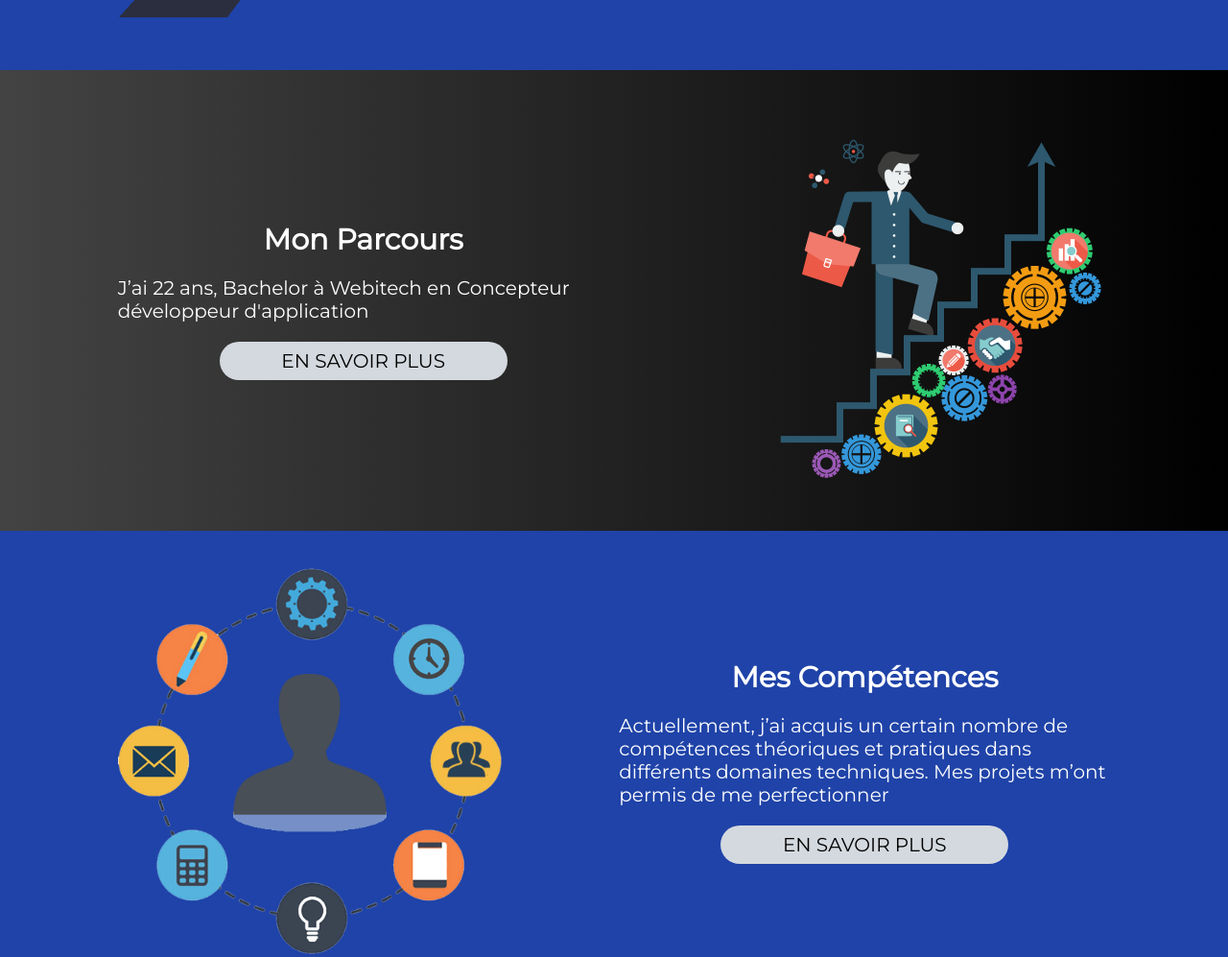
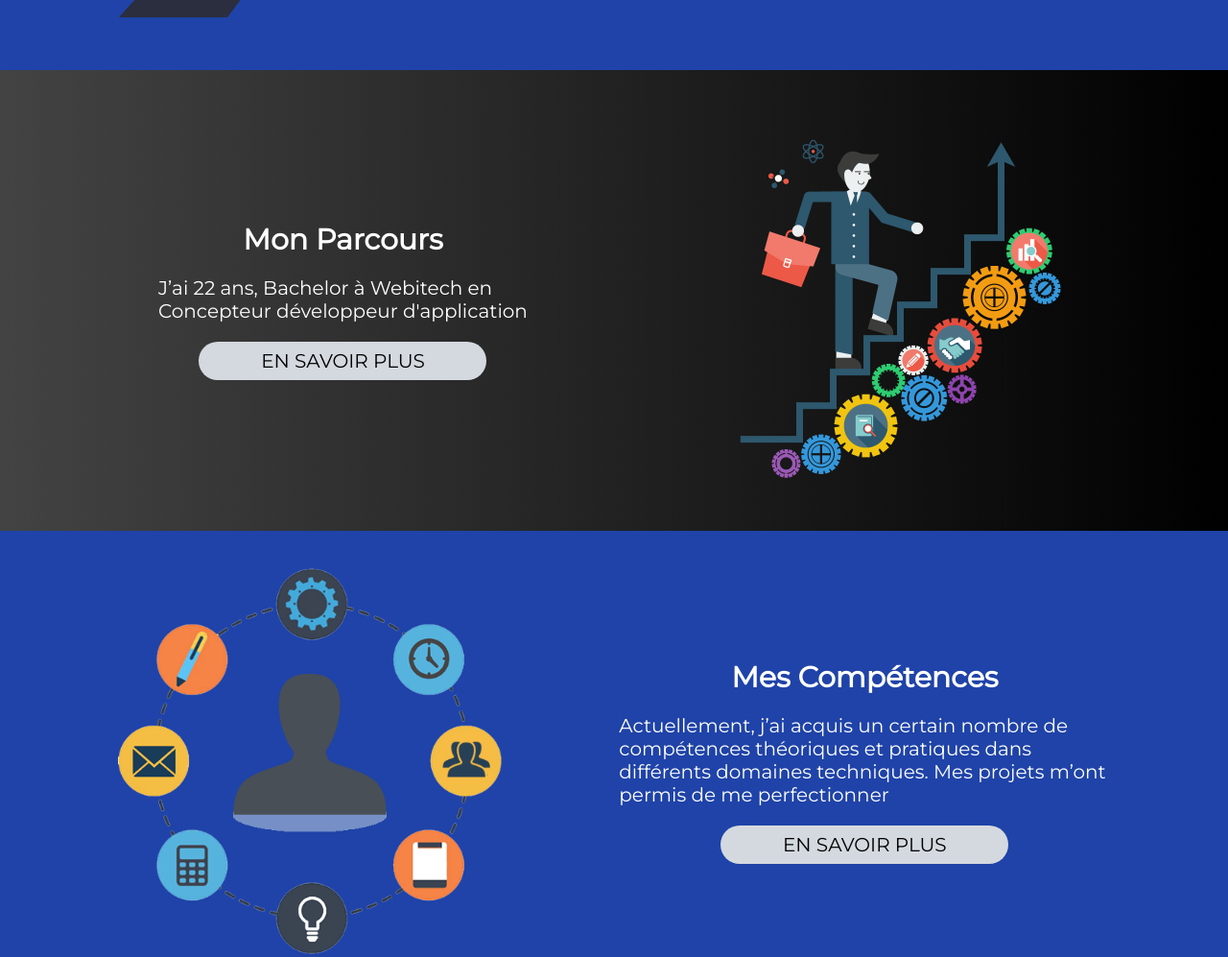
Before and after one commit to Anilcharif/Portfolio-Zoher-BTS, a plain HTML site: page index.html in a window 1280 px wide. Shown: the part 1249-2246 px from the top of the page at 96% size. Drawn offline with Linux system fonts and the light colour scheme.

Commit message:
Update index.html

```diff
--- a/index.html
+++ b/index.html
@@ -80,7 +80,7 @@
                 <img src="asset/images_menu/parcours.png" alt="parcours">
                 <figcaption>
                     <h2>Mon Parcours</h2>
-                    <p> J’ai 22 ans, Bachelor à Webitech en Concepteur développeur d'application </p>
+                    <p> J’ai 22 ans, Bachelor à Webitech en <br> Concepteur développeur d'application </p>
                     <a href="parcours.html">En savoir plus</a> <!-- parcours.html -->
                 </figcaption>
             </figure>
```
